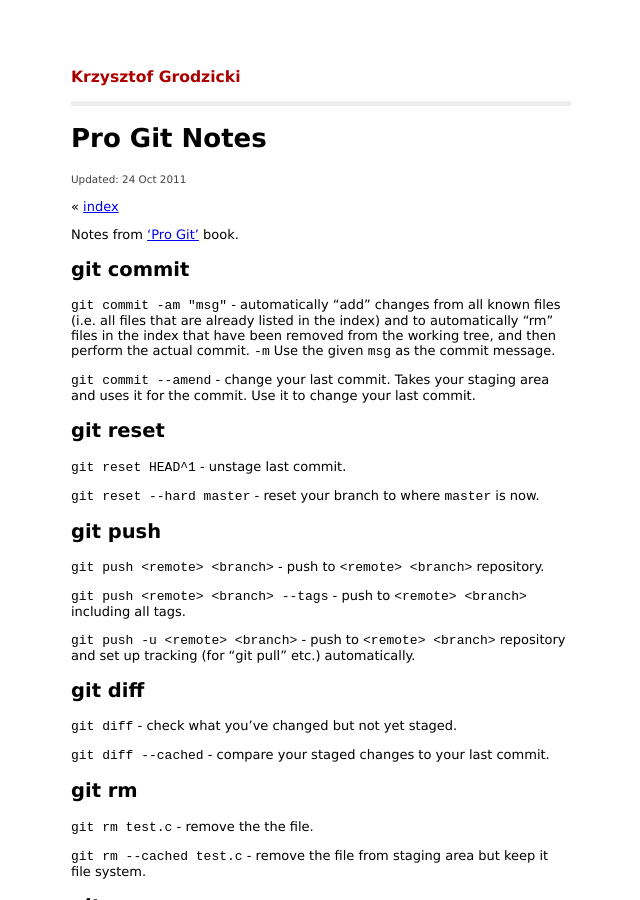
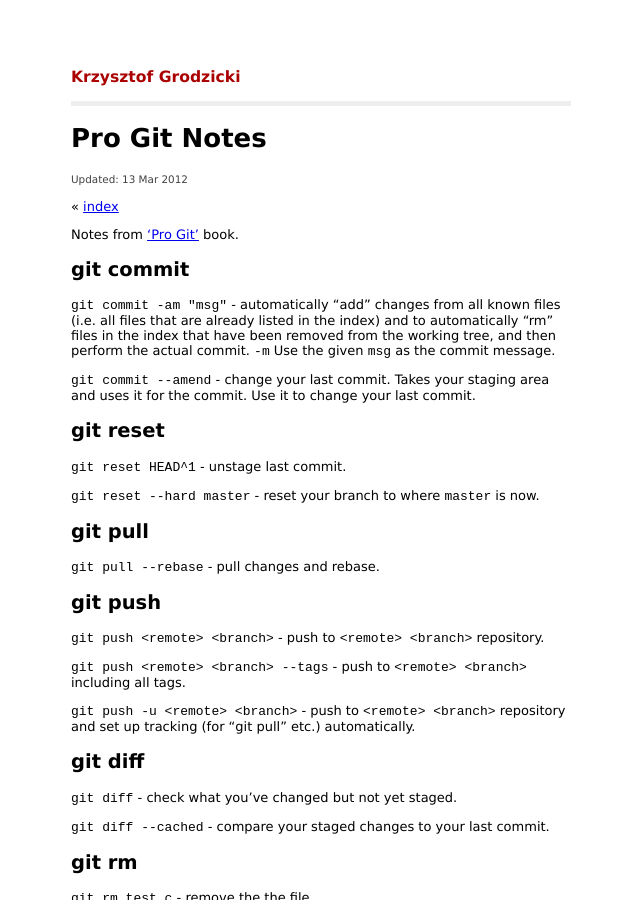
Before and after one commit to kgrodzicki/kgrodzicki.github.com, a Jekyll site: the page built from _posts/2011-08-10-pro-git-book-notes.markdown, in a window 1280 px wide and 900 px high. Shown: the whole window, without its empty margins (319-959 px from the left). Built offline with Jekyll 4.4.1, drawn with Linux system fonts in a browser that asks for light colours; Markdown is read by kramdown in place of the engine named in the settings; some of the changed text lies outside the part shown.

Commit message:
update git art

```diff
--- a/_posts/2011-08-10-pro-git-book-notes.markdown
+++ b/_posts/2011-08-10-pro-git-book-notes.markdown
@@ -3,7 +3,7 @@
 title: Pro Git Notes
 categories: git
 type: blog
-updated: 24 Oct 2011
+updated: 13 Mar 2012
 ---
 
 Notes from ['Pro Git'](http://bit.ly/nXGq5j) book.
@@ -20,6 +20,10 @@
 `git reset HEAD^1` - unstage last commit.
 
 `git reset --hard master` - reset your branch to where `master` is now.
+
+git pull
+--------
+`git pull --rebase` - pull changes and rebase.
 
 git push
 --------
@@ -76,6 +80,8 @@
 `git log --pretty=format:"%h %s" --graph` - format the log and show the graph
 
 `git log -p filename` - change history of a file.
+
+`git log --all --grep='ala ma kota'` - list commits that contain a given text.
 
 `gitk filename` - as before.
 
@@ -186,3 +192,7 @@
 `git stash show -p stash@{0} | git apply -R` - unapply stashed changes.
 
 `git stash branch testchanges` - create branch from stash.
+
+git rebase
+----------
+`git rebase -i HEAD^5` - interactive rebase.
```
